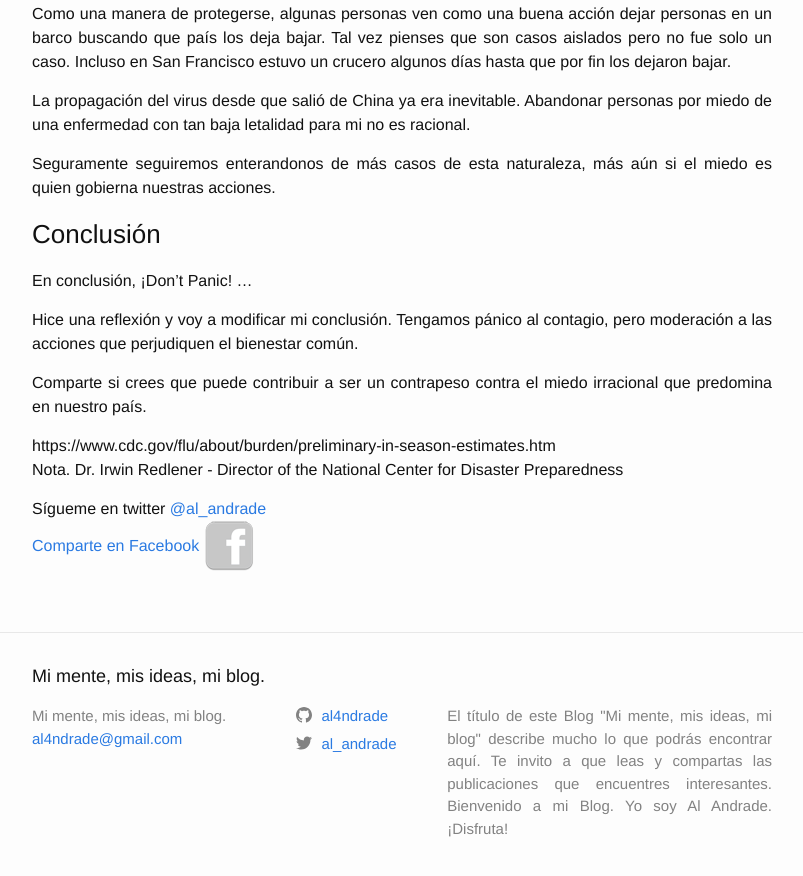
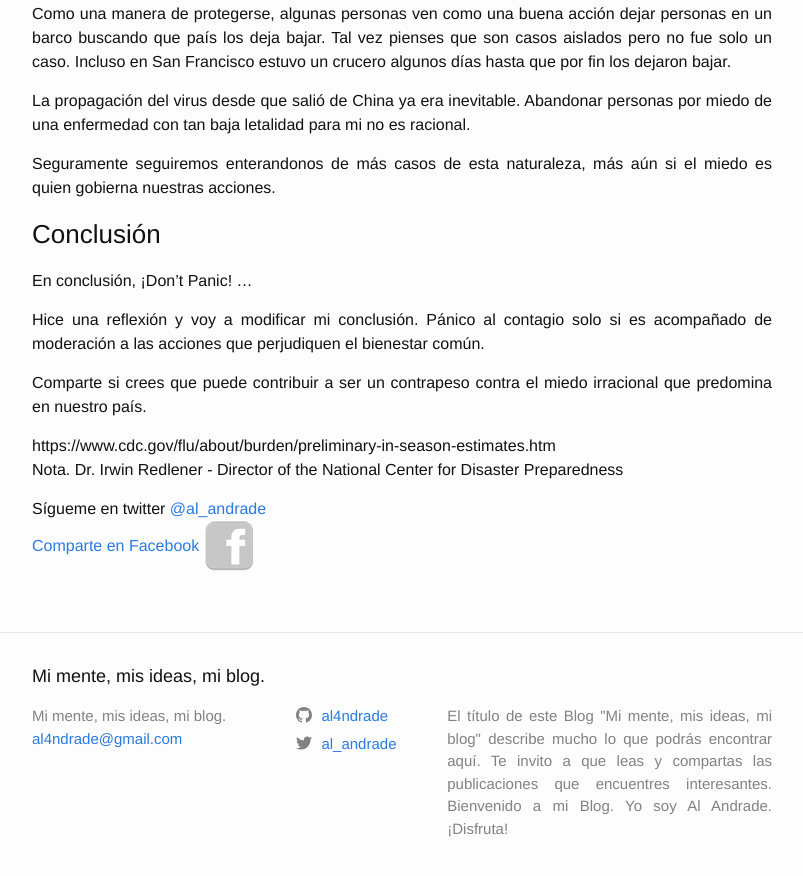
Before and after one commit to al4ndrade/al4ndrade.github.io, a Jekyll site: the page built from _posts/2020-3-23-panico_desproporcional.md, in a window 1280 px wide and 900 px high, scrolled down 4005 px. Shown: the top 876 px of the window, without its empty margins (238-1041 px from the left). Built offline with Jekyll 4.4.1, drawn with Linux system fonts in a browser that asks for light colours.

Commit message:
Frase final

```diff
--- a/_posts/2020-3-23-panico_desproporcional.md
+++ b/_posts/2020-3-23-panico_desproporcional.md
@@ -71,7 +71,7 @@ Seguramente seguiremos enterandonos de más casos de esta naturaleza, más aún
 En conclusión, ¡Don't Panic! ...<br>
 
 Hice una reflexión y voy a modificar mi conclusión.
-Tengamos pánico al contagio, pero moderación a las acciones que perjudiquen el bienestar común.
+Pánico al contagio solo si es acompañado de moderación a las acciones que perjudiquen el bienestar común.
 
 Comparte si crees que puede contribuir a ser un contrapeso contra el miedo irracional que predomina en nuestro país.
 
```
